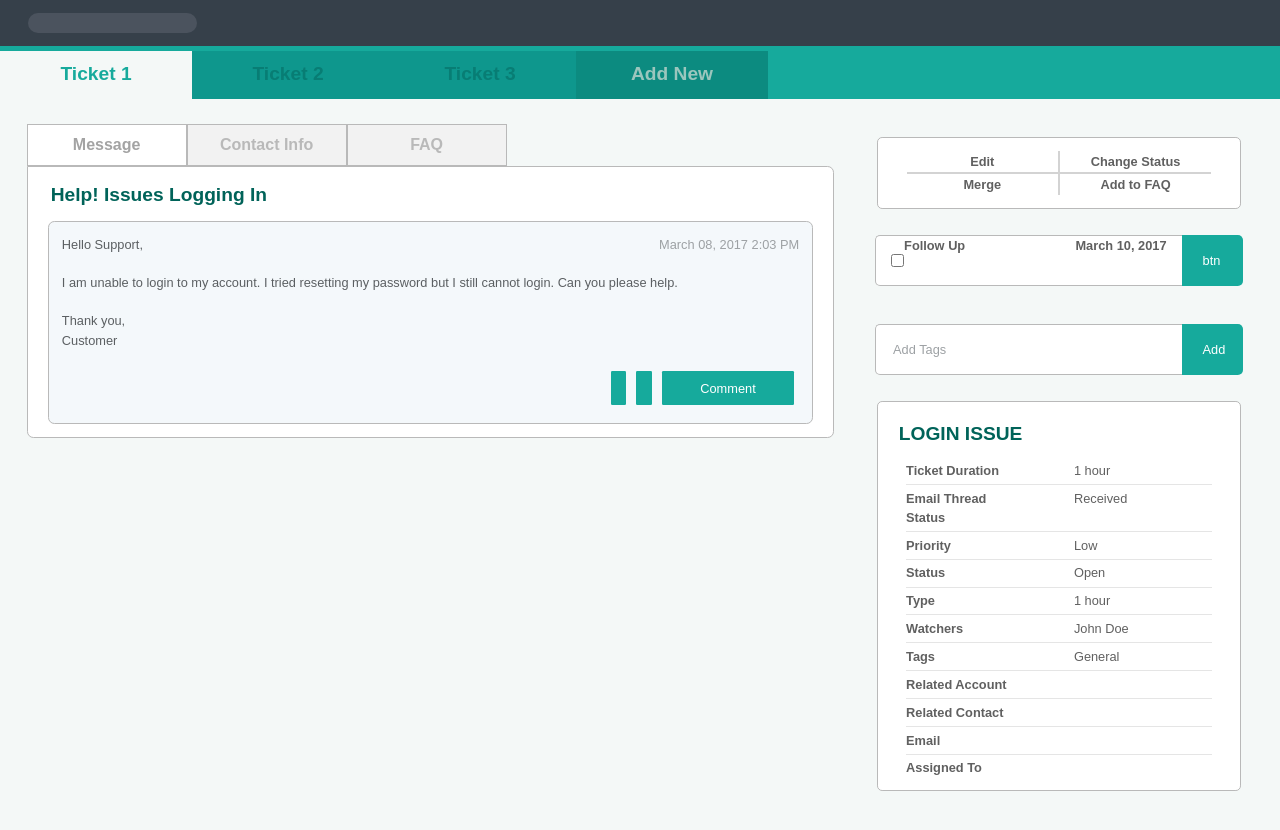
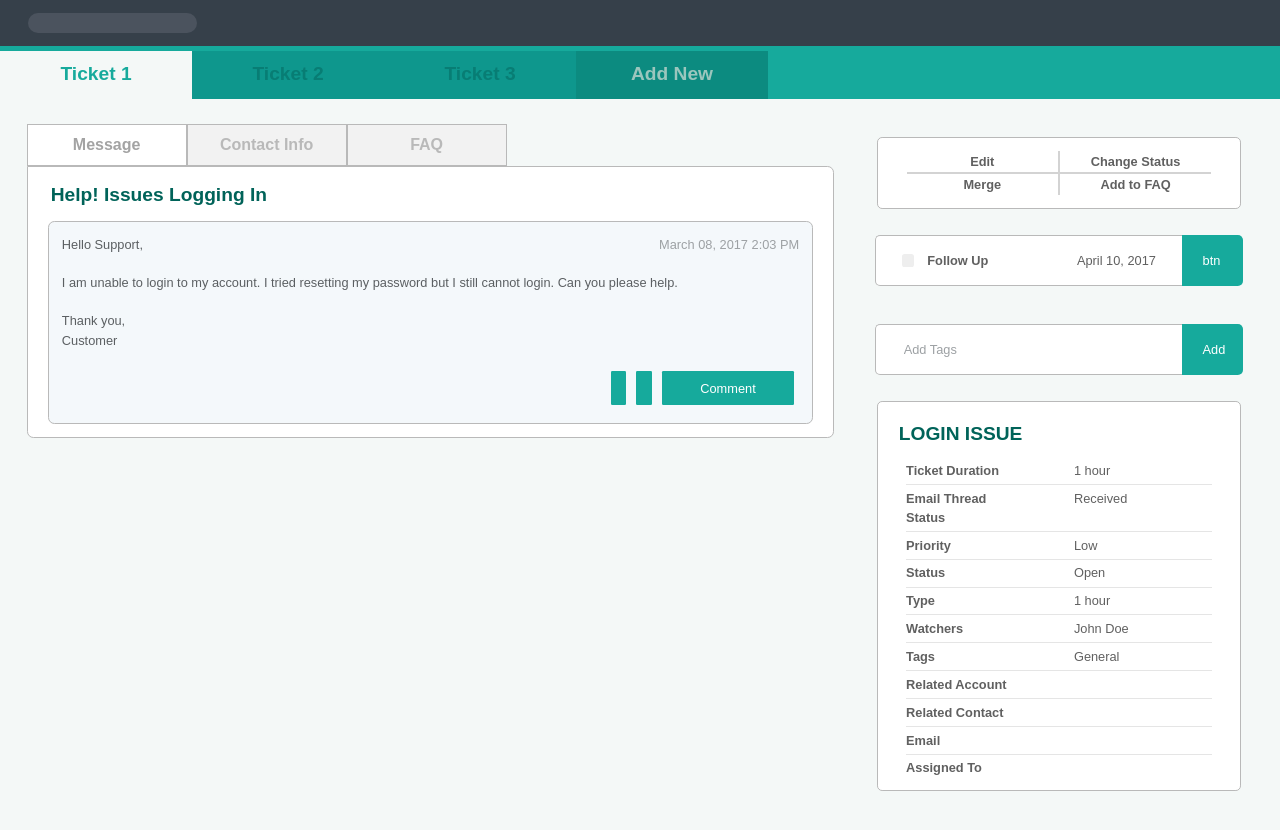
Before and after one commit to crispmini/VUI, a plain HTML site: page index.html in a window 1280 px wide. Drawn offline with nearby package versions, Linux system fonts and the light colour scheme.

Commit message:
checkbox corrected

```diff
--- a/css/main.css
+++ b/css/main.css
@@ -187,11 +187,33 @@ hr.solid {
 }
 
 .follow-up {
+  padding: 1em 2em 1em 2em;
+  align-items: center;
   font-weight: 800;
   background-color: #ffffff;
   border: 1px solid #b9b9b9;
   border-right: none;
   border-radius: 0.4em 0em 0em 0.4em;
+}
+
+.follow-up input[type="checkbox"] {
+  position: absolute;
+  opacity: 0;
+  cursor: pointer;
+  height: 0;
+  width: 0;
+}
+
+.checkmark {
+  margin-right: 1em;
+  height: 1em;
+  width: 1em;
+  background-color: #eee;
+  border-radius: 0.2em;
+}
+
+#follow-up-date {
+  font-weight: 400;
 }
 
 .follow-up-btn-div {
--- a/index.html
+++ b/index.html
@@ -411,8 +411,8 @@
                 <div class="follow-up-group">
                     <div class="row">
                         <div class="col-10 follow-up d-flex">
-                            <input type="checkbox"><div>Follow Up</div>
-                            <div class="ml-auto">March 10, 2017</div>
+                            <input type="checkbox"><span class="checkmark"></span><div class="d-inline">Follow Up</div>
+                            <div id="follow-up-date" class="ml-auto">April 10, 2017</div>
                         </div>
                         <div class="col-2 d-inline follow-up-btn-div">
                             <button id="schedule-follow-up" class="">btn</button>
```
